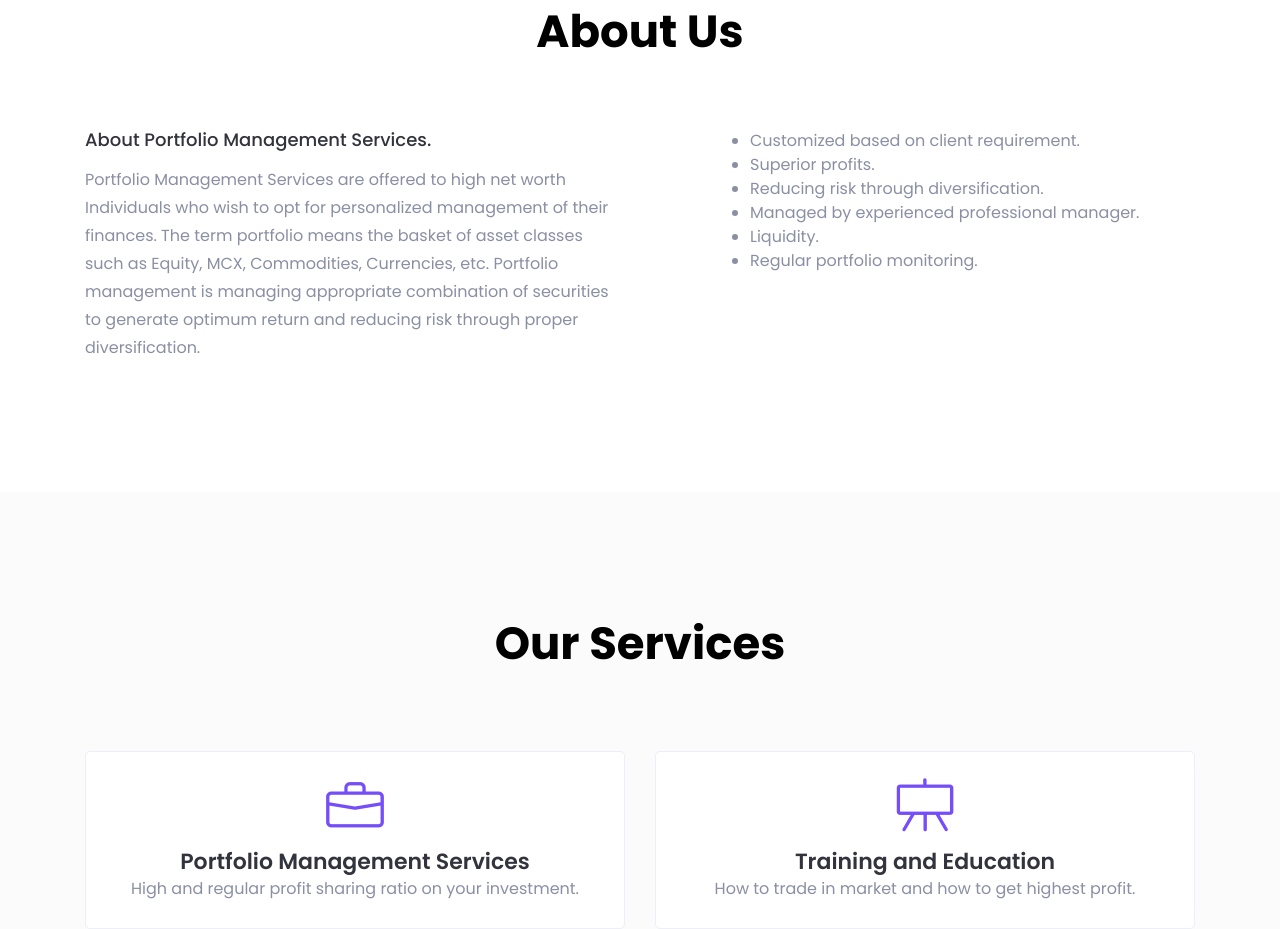
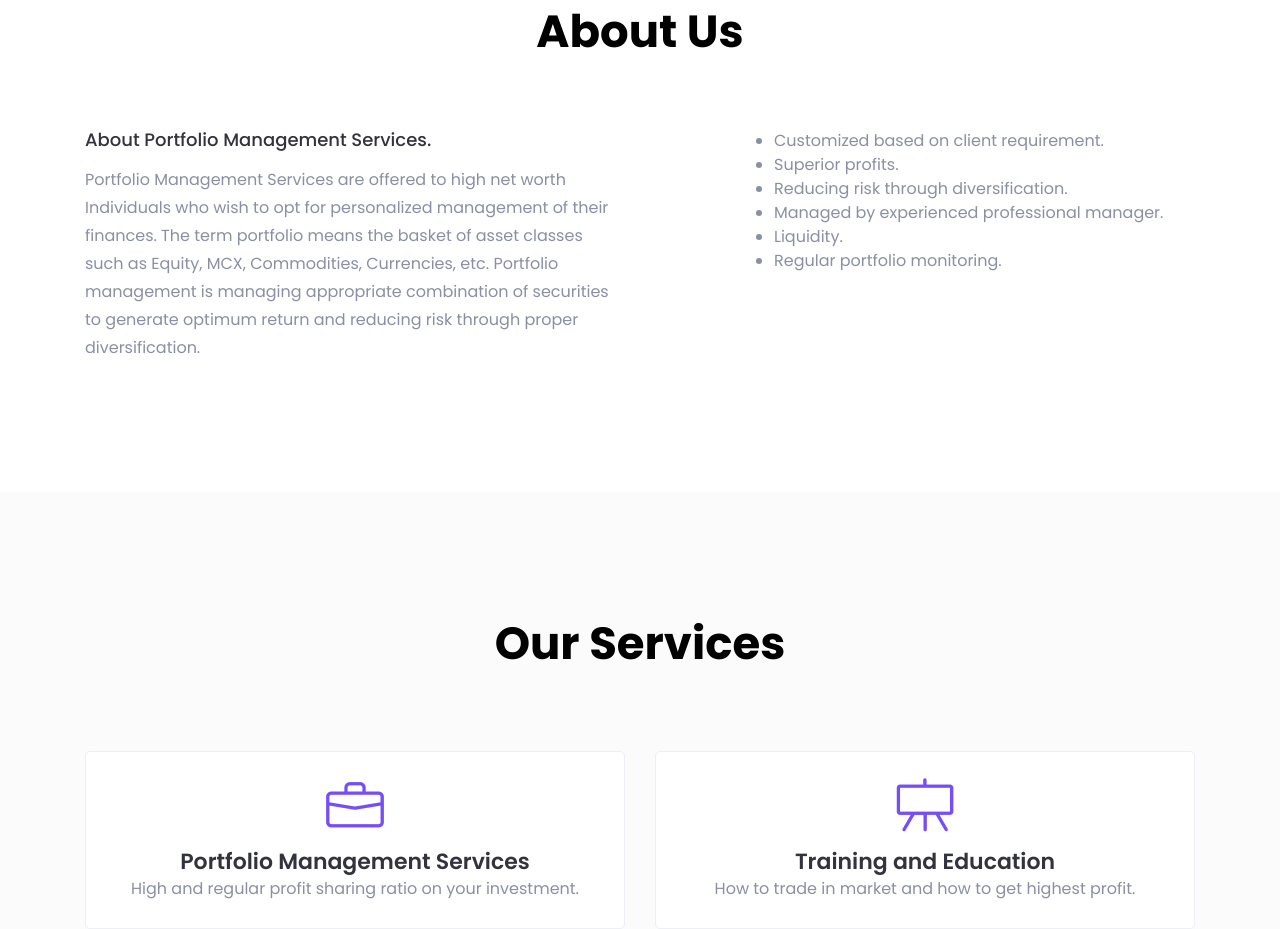
Before and after one commit to BluefishOS/FXProfit.github.io, a plain HTML site: page index.html in a window 1280 px wide. Shown: the part 940-1869 px from the top of the page. Drawn offline with Linux system fonts and the light colour scheme; files whose address does not match are found by name.

Commit message:
Update index.html

```diff
--- a/index.html
+++ b/index.html
@@ -182,7 +182,7 @@
                 <div class="col-xl-5 offset-xl-1 col-lg-6">
 
                     <div class="about-skills pt-25">
-                        <ul class="mt-25" style="list-style: disc;">
+                        <ul class="mt-25 ml-4" style="list-style: disc;">
                             <li>Customized based on client requirement.</li>
                             <li>Superior profits.</li>
                             <li>Reducing risk through diversification.</li>
```
